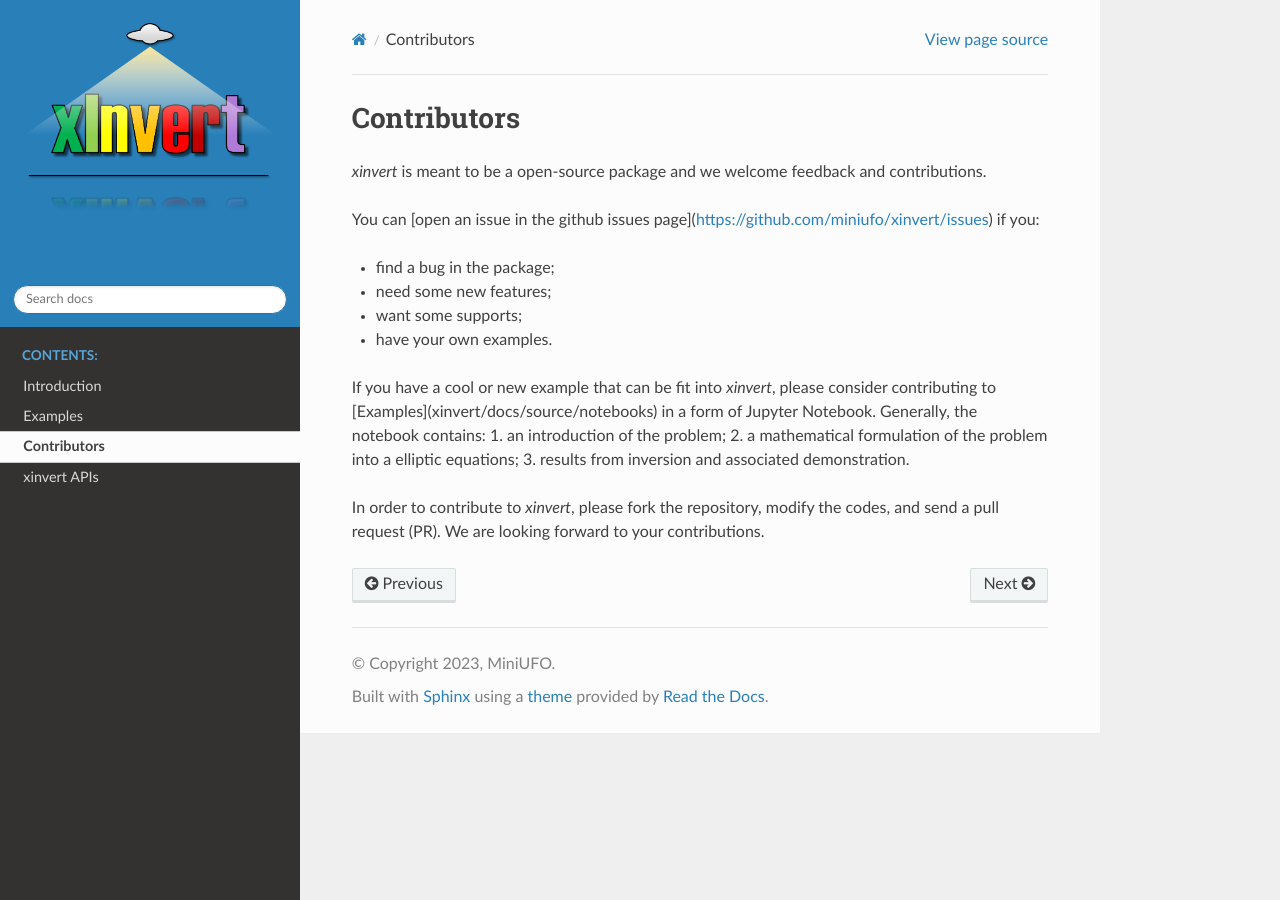
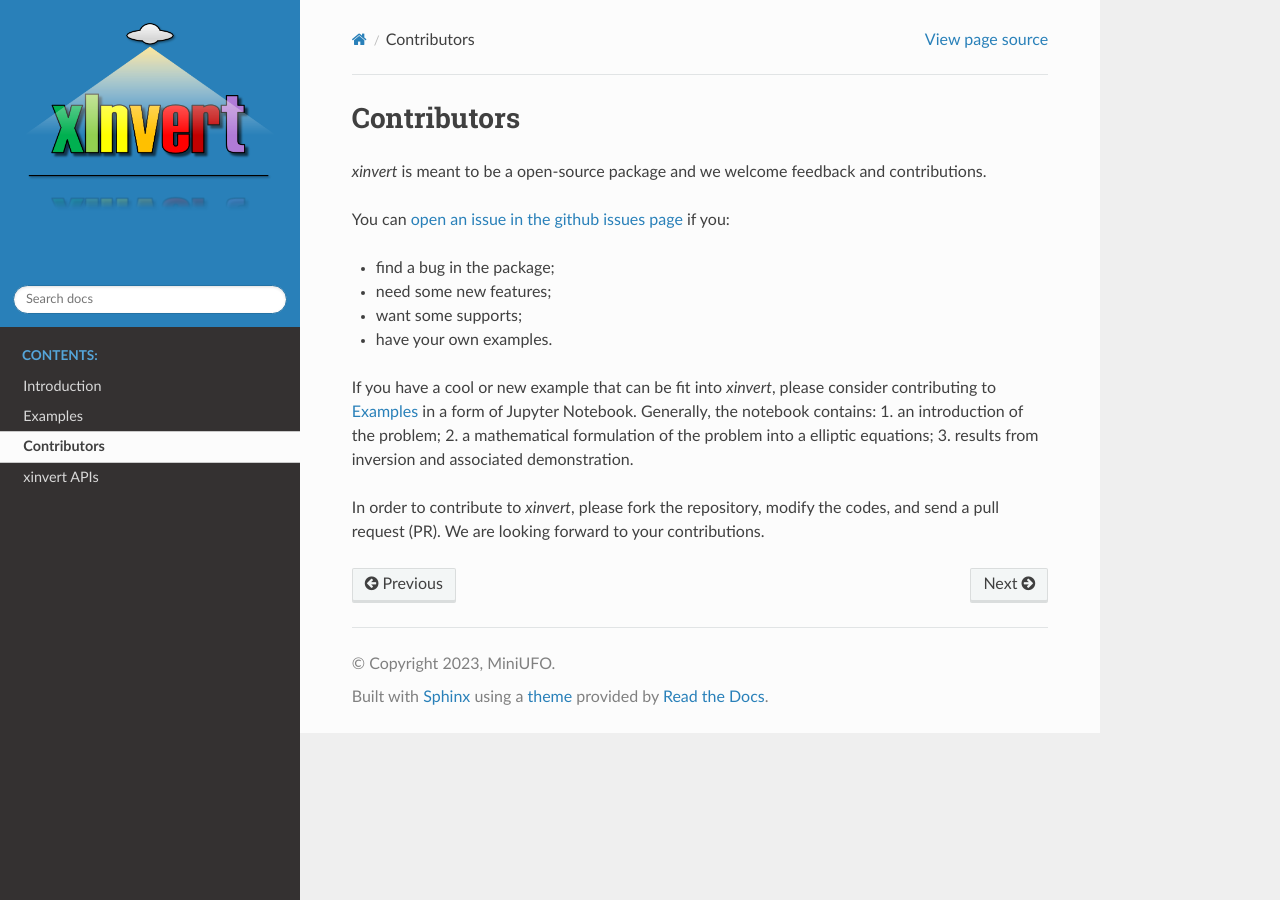
Before and after one commit to miniufo/xinvert, a Sphinx documentation site: the page built from docs/source/Contributors.rst, in a window 1280 px wide. Built offline with Sphinx 7.4.7 and the Read the Docs theme 2.0.0, drawn with Linux system fonts in a browser that asks for light colours; pages that are not in the unit, such as notebooks, are missing from menus.

Commit message:
fix some typos

```diff
--- a/docs/source/Contributors.rst
+++ b/docs/source/Contributors.rst
@@ -8,14 +8,14 @@ Contributors
 
 `xinvert` is meant to be a open-source package and we welcome feedback and contributions.
 
-You can [open an issue in the github issues page](https://github.com/miniufo/xinvert/issues) if you:
+You can `open an issue in the github issues page <https://github.com/miniufo/xinvert/issues>`__ if you:
 
 - find a bug in the package;
 - need some new features;
 - want some supports;
 - have your own examples.
 
-If you have a cool or new example that can be fit into `xinvert`, please consider contributing to [Examples](xinvert/docs/source/notebooks) in a form of Jupyter Notebook.  Generally, the notebook contains:
+If you have a cool or new example that can be fit into `xinvert`, please consider contributing to `Examples <./xinvert/docs/source/notebooks>`__ in a form of Jupyter Notebook.  Generally, the notebook contains:
 1. an introduction of the problem;
 2. a mathematical formulation of the problem into a elliptic equations;
 3. results from inversion and associated demonstration.
```
